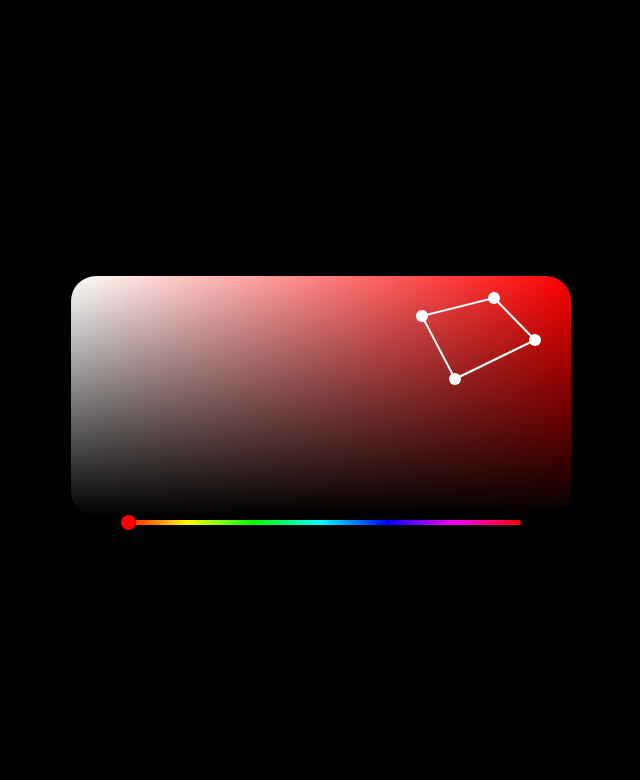
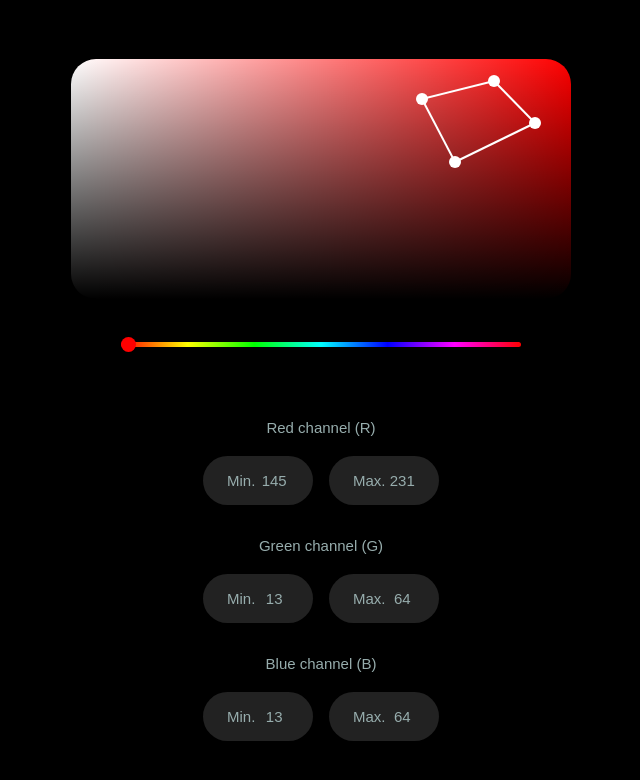
Before and after one commit to lasertraining/react-rgb-range-color-picker, a React (Create React App) app: page / in a window 1280 px wide. Shown: the top 780 px of the page, without its empty margins (319-959 px from the left). Built offline with nearby package versions, Linux system fonts and the light colour scheme.

Commit message:
Form component added

```diff
--- a/src/App.js
+++ b/src/App.js
@@ -1,16 +1,26 @@
 import { useState } from "react";
 import ColorPicker from "./components/ColorPicker";
 import Hue from "./components/Hue";
+import Form from "./components/Form";
 import styled from "styled-components";
 
 function App() {
   const [colorHSL, setColorHSL] = useState([0, 100, 50]);
+  const [colorRange, setColorRange] = useState({
+    redChannelMin: 145,
+    redChannelMax: 231,
+    greenChannelMin: 13,
+    greenChannelMax: 63,
+    blueChannelMin: 13,
+    blueChannelMax: 63,
+  });
 
   return (
     <Wrapper>
       <Container>
-        <ColorPicker colorHSL={colorHSL} />
+        <ColorPicker colorHSL={colorHSL} setColorRange={setColorRange} />
         <Hue colorHSL={colorHSL} setColorHSL={setColorHSL} />
+        <Form colorRange={colorRange} setColorRange={setColorRange} />
       </Container>
     </Wrapper>
   );
--- a/src/components/ColorPicker.jsx
+++ b/src/components/ColorPicker.jsx
@@ -1,7 +1,7 @@
 import { useState, useRef, useEffect } from "react";
 import styled from "styled-components";
 
-const ColorPicker = ({ colorHSL }) => {
+const ColorPicker = ({ colorHSL, setColorRange }) => {
   const [mouseIsDown, setMouseIsDown] = useState(false);
 
   const [selectedPointer, setSelectedPointer] = useState("");
@@ -92,17 +92,14 @@ const ColorPicker = ({ colorHSL }) => {
       pointer4Data[2]
     );
 
-    const colorRange = {
+    setColorRange({
       redChannelMin,
       redChannelMax,
       greenChannelMin,
       greenChannelMax,
       blueChannelMin,
       blueChannelMax,
-    };
-
-    // @TODO: Remove
-    console.log(colorRange);
+    });
   }, [colorHSL, pointers]);
 
   useEffect(() => {
--- /dev/null
+++ b/src/components/Form.jsx
@@ -0,0 +1,129 @@
+import styled from "styled-components";
+
+const Form = ({ colorRange, setColorRange }) => {
+  const handleChange = (e) => {
+    const { name, value } = e.target;
+
+    setColorRange((prevState) => ({ ...prevState, [name]: value }));
+  };
+
+  return (
+    <Container>
+      <Description>Red channel (R)</Description>
+      <InputGroup>
+        <Label>
+          Min.
+          <Input
+            type="number"
+            min="0"
+            max="255"
+            value={colorRange.redChannelMin}
+            onChange={handleChange}
+            name="redChannelMin"
+          />
+        </Label>
+
+        <Label>
+          Max.
+          <Input
+            type="number"
+            min="0"
+            max="255"
+            value={colorRange.redChannelMax}
+            onChange={handleChange}
+            name="redChannelMax"
+          />
+        </Label>
+      </InputGroup>
+
+      <Description>Green channel (G)</Description>
+      <InputGroup>
+        <Label>
+          Min.
+          <Input
+            type="number"
+            min="0"
+            max="255"
+            value={colorRange.greenChannelMin}
+            onChange={handleChange}
+            name="greenChannelMin"
+          />
+        </Label>
+
+        <Label>
+          Max.
+          <Input
+            type="number"
+            min="0"
+            max="255"
+            value={colorRange.greenChannelMax}
+            onChange={handleChange}
+            name="greenChannelMax"
+          />
+        </Label>
+      </InputGroup>
+
+      <Description>Blue channel (B)</Description>
+      <InputGroup>
+        <Label>
+          Min.
+          <Input
+            type="number"
+            min="0"
+            max="255"
+            value={colorRange.blueChannelMin}
+            onChange={handleChange}
+            name="blueChannelMin"
+          />
+        </Label>
+
+        <Label>
+          Max.
+          <Input
+            type="number"
+            min="0"
+            max="255"
+            value={colorRange.blueChannelMax}
+            onChange={handleChange}
+            name="blueChannelMax"
+          />
+        </Label>
+      </InputGroup>
+    </Container>
+  );
+};
+
+const Container = styled.div`
+  margin-top: 2.5rem;
+`;
+
+const InputGroup = styled.div`
+  display: flex;
+`;
+
+const Label = styled.label`
+  display: flex;
+  margin: 0 0.5rem;
+  background-color: #222222;
+  padding: 1rem 1.5rem;
+  border-radius: 50px;
+  max-width: 110px;
+`;
+
+const Input = styled.input`
+  background: none;
+  outline: none;
+  border: none;
+  color: #97adad;
+  width: 100%;
+  padding-left: 0.25rem;
+  font-size: 15px;
+  text-align: center;
+`;
+
+const Description = styled.div`
+  text-align: center;
+  margin: 2rem 0 1.25rem 0;
+`;
+
+export default Form;
--- a/src/components/Hue.jsx
+++ b/src/components/Hue.jsx
@@ -61,6 +61,7 @@ const Container = styled.div`
   align-items: center;
 
   position: relative;
+  margin-top: 2.5rem;
 
   canvas {
     border-radius: 50px;
--- a/src/index.css
+++ b/src/index.css
@@ -6,5 +6,18 @@
 
 body {
   font-family: sans-serif;
-  color: white;
+  color: #97adad;
+  font-size: 15px;
 }
+
+/* Chrome, Safari, Edge, Opera */
+input::-webkit-outer-spin-button,
+input::-webkit-inner-spin-button {
+  -webkit-appearance: none;
+  margin: 0;
+}
+
+/* Firefox */
+input[type="number"] {
+  -moz-appearance: textfield;
+}
```
